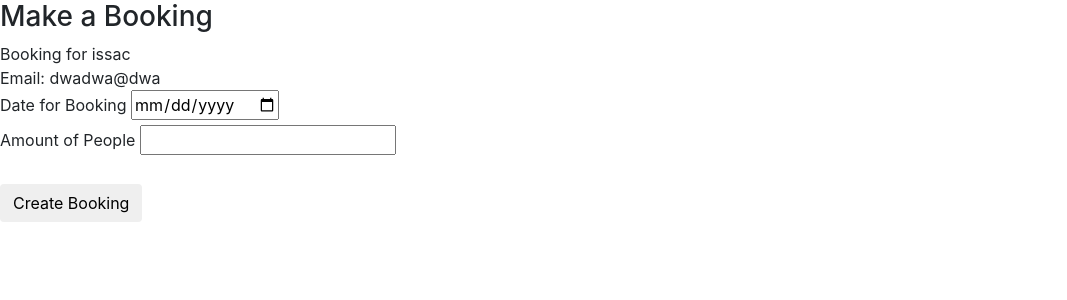
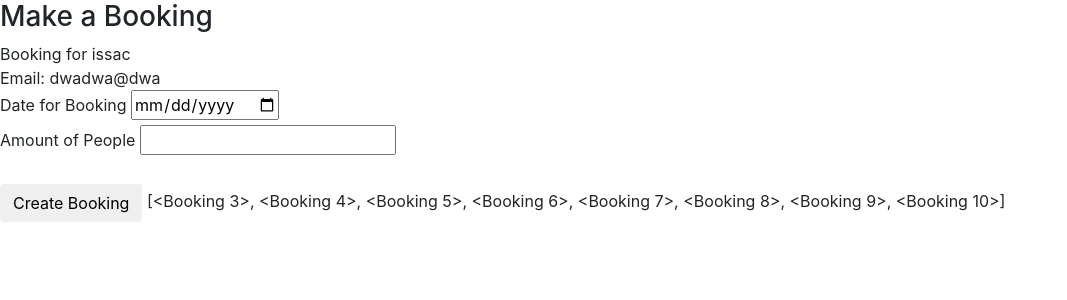
Before and after one commit to ianndavid/_mock_task_2_080125, a Flask app: page /booking in a window 1280 px wide. Shown: the part 56-356 px from the top of the page, without its empty margins (0-1067 px from the left). Run offline with Flask 3, Linux system fonts and the light colour scheme; a user stored in the database is signed in; some libraries are stand-ins or nearby versions.

Commit message:
Booking error fix

```diff
--- a/website/templates/booking.html
+++ b/website/templates/booking.html
@@ -9,6 +9,7 @@
 <div>
     Email: {{ current_user.email }}
 </div>
+<form form method="POST" class="form-container">
 <label for="Booking-Date">Date for Booking</label>
             <input
             type="date"
@@ -31,10 +32,10 @@
             <br>
             <button type="submit" class="btn">Create Booking</button>
             <label for="option1">
-
+</form>
 
                 <div>
-
+                    {{ current_user.bookings }}
                 </div>
 
 {% endblock %}
```
Also changed, not shown: website/instance/dbase.db.
